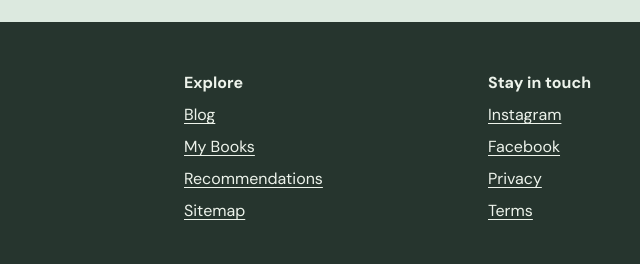
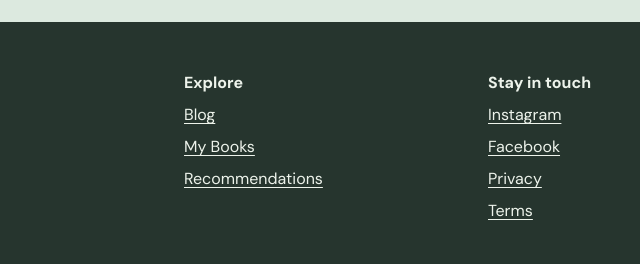
Before and after one commit to govindhklprm129-jpg/letsreadg, an Eleventy site: page src/index.njk in a window 1280 px wide. Shown: the part 2909-3173 px from the top of the page, 456-1096 px from the left. Built offline with nearby package versions, Linux system fonts and the light colour scheme; Eleventy itself is replaced by a stand-in of ours; files that its build step writes are made by us from their sources.

Commit message:
site map removal

```diff
--- a/src/_includes/base.njk
+++ b/src/_includes/base.njk
@@ -14,6 +14,6 @@
 <a class="skip" href="#content">Skip to content</a>
 <header class="site-header"><a class="brand" href="/" aria-label="The Feather Pen home"><span>❦</span> Let’s Read</a><button class="menu-button" aria-expanded="false" aria-controls="navigation">Menu</button><nav id="navigation" aria-label="Primary navigation"><a href="/">Home</a><a href="/blog/">Blog</a><a href="/book-recommendations/">Book Recommendations</a><a href="/my-books/">My Books</a><a href="/about/">About</a><a href="/contact/">Contact</a></nav></header>
 <main id="content">{{ content | safe }}</main>
-<footer><div><a class="brand" href="/"><span>❦</span> The Feather Pen</a><p>Stories, reading, and wonder for growing minds.</p></div><div><strong>Explore</strong><a href="/blog/">Blog</a><a href="/my-books/">My Books</a><a href="/book-recommendations/">Recommendations</a><a href="/sitemap.xml">Sitemap</a></div><div><strong>Stay in touch</strong><a href="{{ site.instagram }}">Instagram</a><a href="{{ site.facebook }}">Facebook</a><a href="/privacy/">Privacy</a><a href="/terms/">Terms</a></div><p class="copyright">© {{ "now" | date("yyyy") }} {{ site.author }}. Made with care.</p></footer>
+<footer><div><a class="brand" href="/"><span>❦</span> The Feather Pen</a><p>Stories, reading, and wonder for growing minds.</p></div><div><strong>Explore</strong><a href="/blog/">Blog</a><a href="/my-books/">My Books</a><a href="/book-recommendations/">Recommendations</a></div><div><strong>Stay in touch</strong><a href="{{ site.instagram }}">Instagram</a><a href="{{ site.facebook }}">Facebook</a><a href="/privacy/">Privacy</a><a href="/terms/">Terms</a></div><p class="copyright">© {{ "now" | date("yyyy") }} {{ site.author }}. Made with care.</p></footer>
 <script src="/assets/main.js" defer></script>
 </body></html>
```
